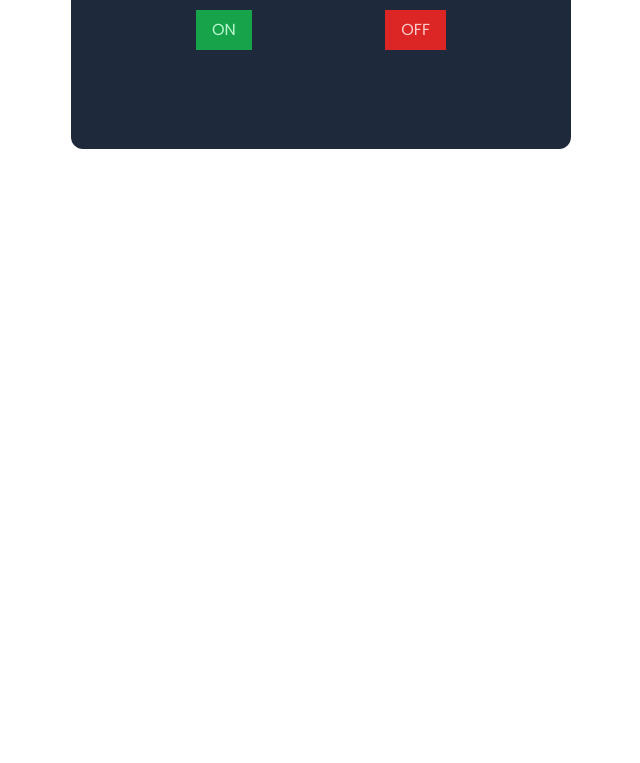
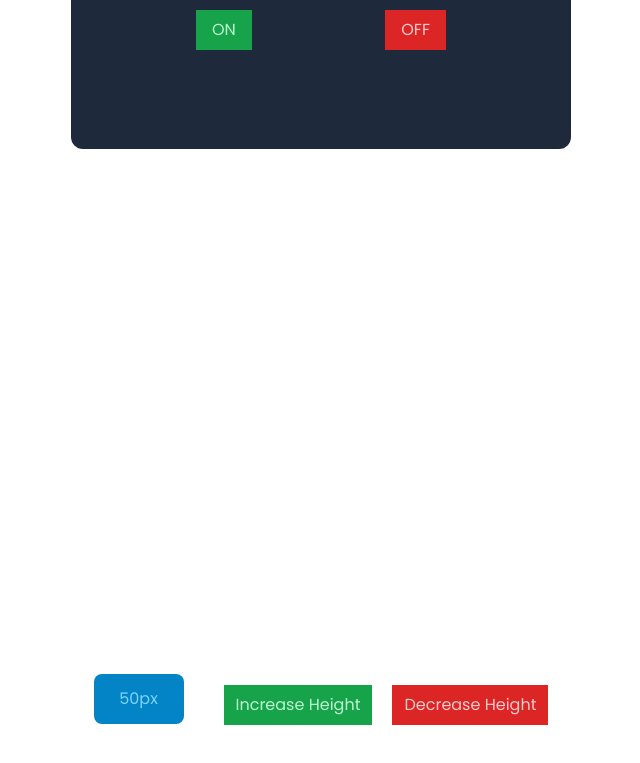
Before and after one commit to subhraneel2005/React-Basics-Practice, a React (Vite) app: page / in a window 1280 px wide. Shown: the part 3533-4296 px from the top of the page, without its empty margins (319-959 px from the left). Before the commit the page ends 3832 px from the top, so only its background shows below. Built offline with nearby package versions, Linux system fonts and the light colour scheme.

Commit message:
height changer using useState

```diff
--- a/src/App.jsx
+++ b/src/App.jsx
@@ -5,6 +5,7 @@ import PropsPractice from './PropsPractice'
 import Third from './Third'
 import Fourth from './Fourth'
 import FIve from './FIve'
+import Six from './Six'
 
 
 
@@ -27,6 +28,7 @@ function App() {
       </div>
       <Fourth/>
       <FIve/>
+      <Six/>
     </div>
   )
 }
--- a/src/Six.jsx
+++ b/src/Six.jsx
@@ -0,0 +1,30 @@
+import React, { useState } from 'react'
+
+function Six() {
+
+    let[heightt, setHeightt] = useState(50);
+
+    const increase = () => {
+        heightt = heightt + 10;
+        setHeightt(heightt);
+    }
+
+    const decrease = () => {
+        heightt = heightt - 10;
+        setHeightt(heightt);
+    }
+  return (
+    <div className='h-screen w-full flex justify-center items-center select-none'>
+        <div className='block'>
+        <div className='w-[90px] bg-sky-600 rounded-lg flex justify-center items-center text-sky-300' style={{height: `${heightt}px`}}>{`${heightt}px`}</div>
+        </div>
+
+        <div className='flex justify-between mt-3 gap-5 ml-10'>
+            <button className='px-3 py-2 bg-green-600 text-green-200' onClick={increase}>Increase Height</button>
+            <button className='px-3 py-2 bg-red-600 text-red-200' onClick={decrease}>Decrease Height</button>
+        </div>
+    </div>
+  )
+}
+
+export default Six
```
